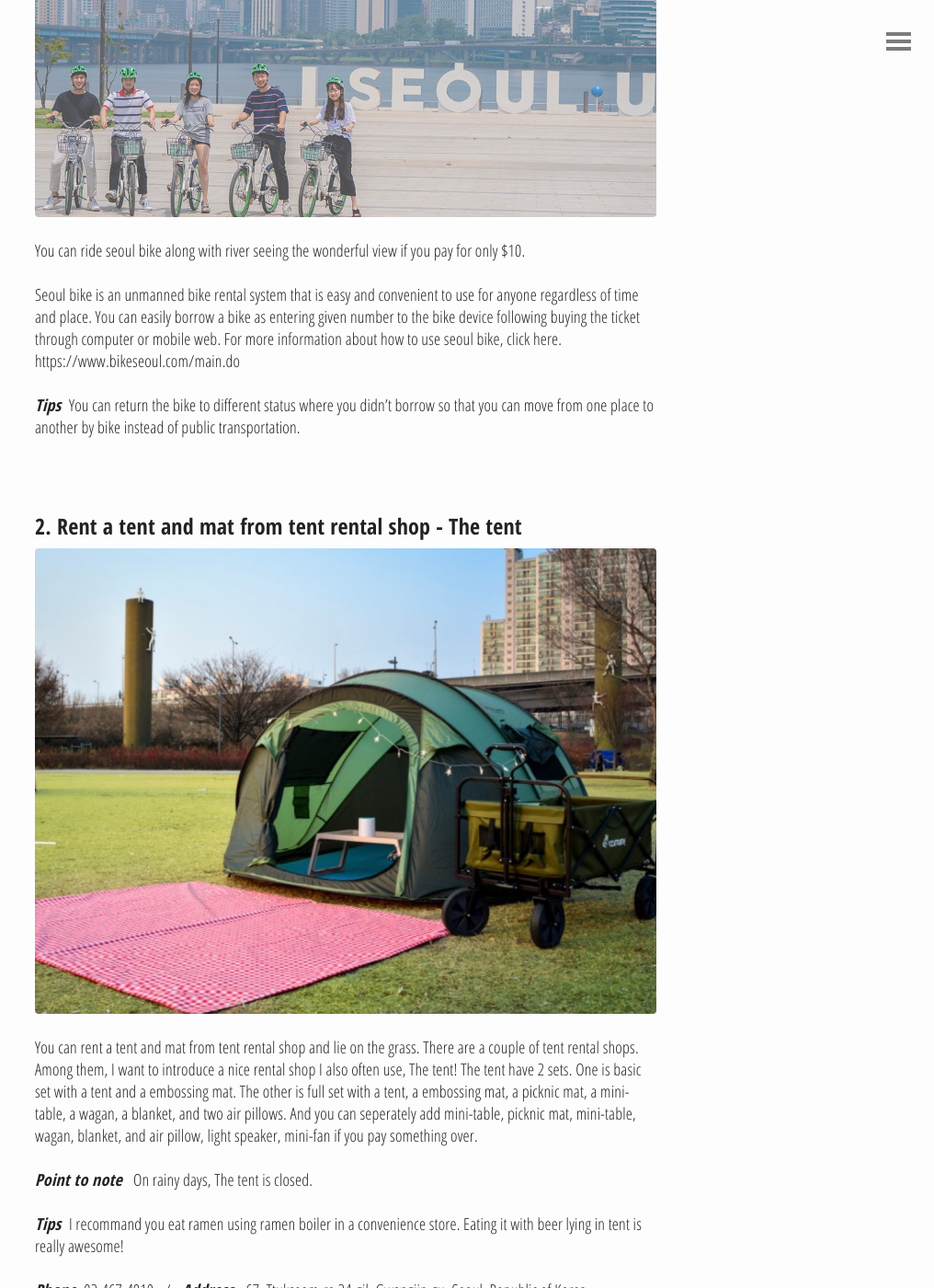
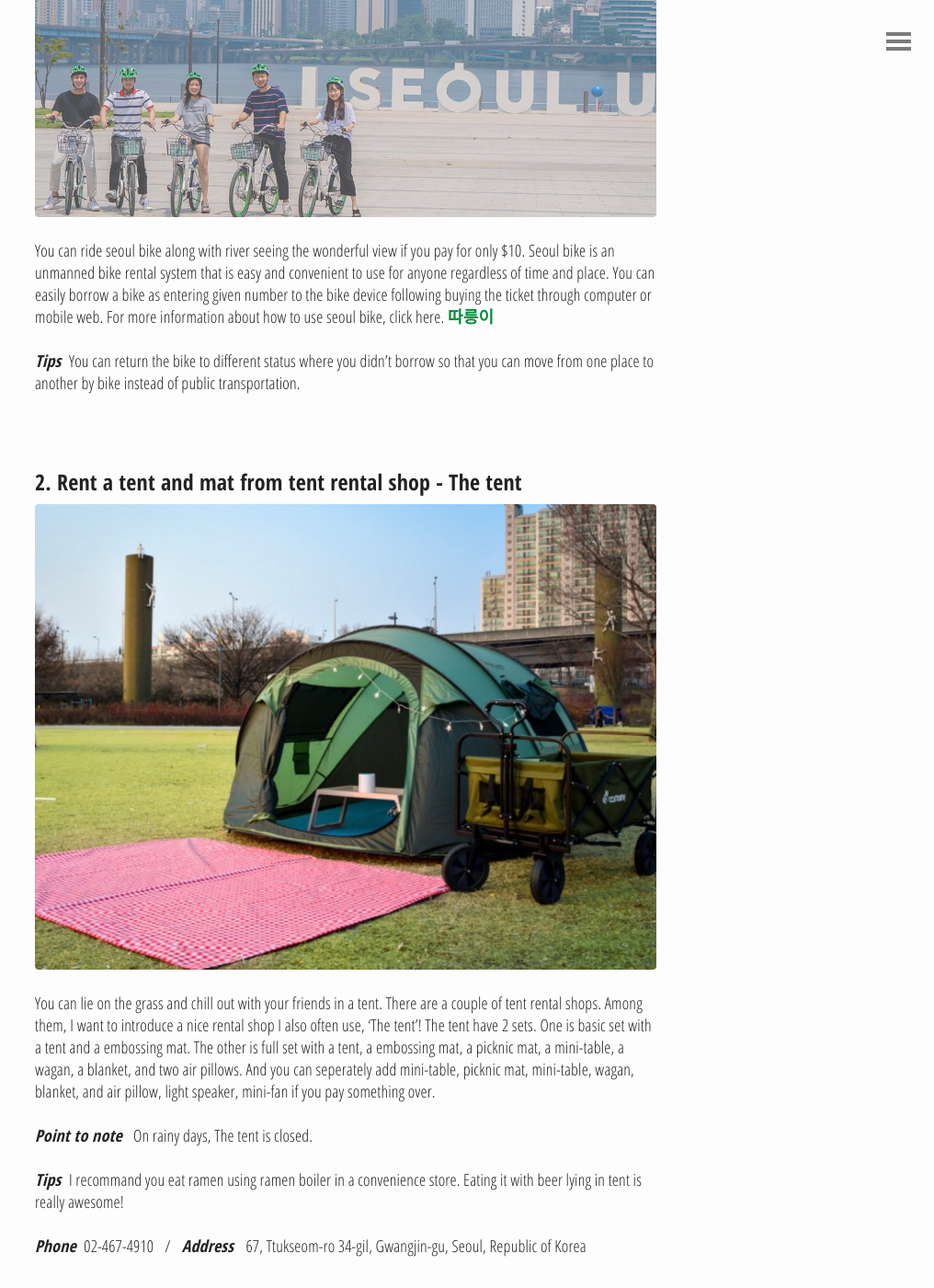
Before and after one commit to daysie0917/yourseoulmate, a Jekyll site: the page built from _posts/2019-12-20-The best place to be comforted by cool breeze, Ttukseom Han River Park.md, in a window 1280 px wide and 1400 px high, scrolled down 2772 px. Shown: the whole window at 92% size, without its empty margins (264-1280 px from the left). Built offline with Jekyll 4.4.1, drawn with Linux system fonts in a browser that asks for light colours; comment, search, counter and statistics services are not loaded; some of the changed text lies outside the part shown.

Commit message:
Update 2019-12-20-The best place to be comforted by cool breeze, Ttukseom Han River Park.md

```diff
--- a/_posts/2019-12-20-The best place to be comforted by cool breeze, Ttukseom Han River Park.md
+++ b/_posts/2019-12-20-The best place to be comforted by cool breeze, Ttukseom Han River Park.md
@@ -35,9 +35,7 @@ The seoul local people often go to han-river for multiple purposes. For example,
 
 ![Ttukseom](/img1/03/dd5.jpg)
 
-You can ride seoul bike along with river seeing the wonderful view if you pay for only $10.
-
-Seoul bike is an unmanned bike rental system that is easy and convenient to use for anyone regardless of time and place. You can easily borrow a bike as entering given number to the bike device following buying the ticket through computer or mobile web. For more information about how to use seoul bike, click here.  https://www.bikeseoul.com/main.do
+You can ride seoul bike along with river seeing the wonderful view if you pay for only $10. Seoul bike is an unmanned bike rental system that is easy and convenient to use for anyone regardless of time and place. You can easily borrow a bike as entering given number to the bike device following buying the ticket through computer or mobile web. For more information about how to use seoul bike, click here.  [따릉이](https://www.bikeseoul.com/main.do)
 
 ***Tips***&nbsp; You can return the bike to different status where you didn’t borrow so that you can move from one place to another by bike instead of public transportation.
 
@@ -47,7 +45,7 @@ Seoul bike is an unmanned bike rental system that is easy and convenient to use
 
 ![Ttukseom](/img1/03/dd10.jpg)
 
-You can rent a tent and mat from tent rental shop and lie on the grass. There are a couple of tent rental shops. Among them, I want to introduce a nice rental shop I also often use, The tent! The tent have 2 sets. One is basic set with a tent and a embossing mat. The other is full set with a tent, a embossing mat, a picknic mat, a mini-table, a wagan, a blanket, and two air pillows. And you can seperately add mini-table, picknic mat, mini-table, wagan, blanket, and air pillow, light speaker, mini-fan if you pay something over.
+You can lie on the grass and chill out with your friends in a tent. There are a couple of tent rental shops. Among them, I want to introduce a nice rental shop I also often use, 'The tent'! The tent have 2 sets. One is basic set with a tent and a embossing mat. The other is full set with a tent, a embossing mat, a picknic mat, a mini-table, a wagan, a blanket, and two air pillows. And you can seperately add mini-table, picknic mat, mini-table, wagan, blanket, and air pillow, light speaker, mini-fan if you pay something over.
 
 ***Point to note*** &nbsp;  On rainy days, The tent is closed.
 
@@ -59,7 +57,7 @@ You can rent a tent and mat from tent rental shop and lie on the grass. There ar
 
 ### 3. Rent a picnic set from picnic set rental café - café basique ###
 
-You can rent a picnic set from café basique and enjoy picnic in a quite han-river. There are four type of picnic set. It is nice and instagramable. It is available at the no tent zone so that you can enjoy quite and relaxing picnic.
+You can enjoy picnic in a quite han-river as renting a picnic set from café basique. There are four type of picnic set. It is very nice and instagramable. It is available at the no tent zone so that you can enjoy quite and relaxing picnic.
 
 ![Ttukseom](/img1/03/basic.jpg)
 
@@ -77,6 +75,6 @@ The unique set - A type is composed of mat, basket, thermos, cups, two wood chai
 
 The unique set - A type is composed of mat, basket, thermos, cups, two wood chairs, wood table, table mat, fake flowers, some fruits, cutting board, sandwich or toast. It costs 33,000￦ per 2 persons and 36,000￦ per 3 persons.
 
-***Borrow-enabled time*** &nbsp; Weekdays : 14:00-17:00, 15:30-18:30 &nbsp;/&nbsp; Weekends : 12:00-15:00, 15:30-18:30&nbsp; You can adjust a little time.
+***Borrow-enabled time*** &nbsp; Weekdays : 14:00-17:00, 15:30-18:30 &nbsp;/&nbsp; Weekends : 12:00-15:00, 15:30-18:30&nbsp; &nbsp;You can adjust a little time.
 
 ***Phone***&nbsp; 010-4268-0729 &nbsp; / &nbsp; ***Address***&nbsp; &nbsp; 21, Ttukseom-ro 24-gil, Gwangjin-gu, Seoul, Republic of Korea
```
